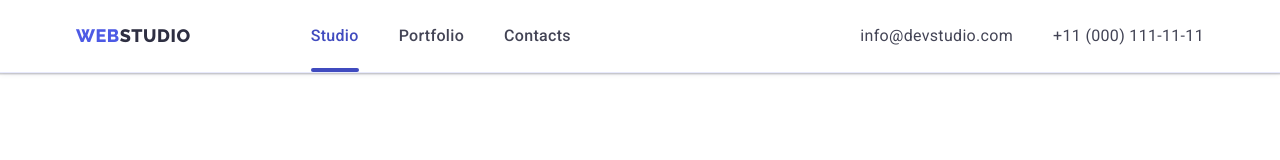
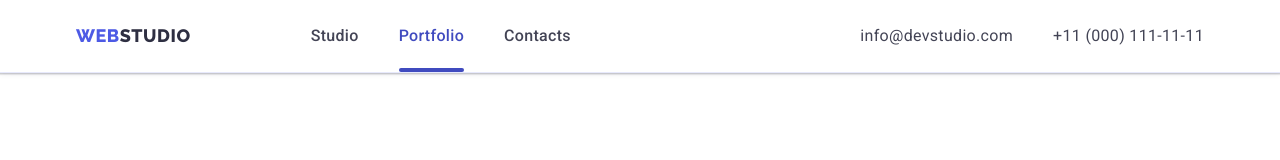
Before and after one commit to riolder/goit-markup-hw-07, a plain HTML site: page portfolio.html in a window 1280 px wide. Shown: the top 160 px of the page. Drawn offline with nearby package versions, Linux system fonts and the light colour scheme.

Commit message:
fix carrent

```diff
--- a/portfolio.html
+++ b/portfolio.html
@@ -30,8 +30,8 @@
         <nav class="nav-position">
           <a href="./index.html" class="logo link">Web<span class="link-name">Studio</span></a>
           <ul class="header-nav-list list">
-            <li><a href="./index.html" class="link links carrent">Studio</a></li>
-            <li><a href="./portfolio.html" class="link links">Portfolio</a></li>
+            <li><a href="./index.html" class="link links">Studio</a></li>
+            <li><a href="./portfolio.html" class="link links carrent">Portfolio</a></li>
             <li><a href="" class="link links carrents">Contacts</a></li>
           </ul>
         </nav>
```
